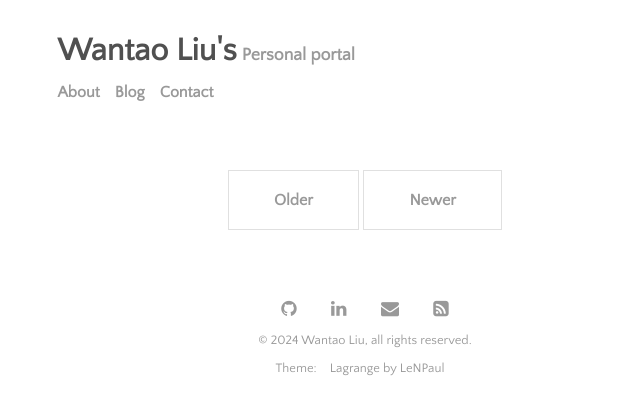
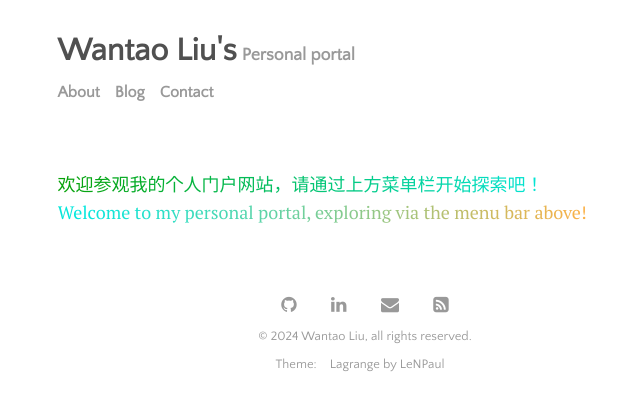
Before and after one commit to Tenktau/me.vantao.cn, a Jekyll site: the page built from index.html, in a window 1280 px wide. Shown: the top 415 px of the page, without its empty margins (275-915 px from the left). Built offline with Jekyll 4.4.1, drawn with Linux system fonts in a browser that asks for light colours; the list of posts is cut into pages by our own code.

Commit message:
feat: add gradient welcome message to replace the previous blank homepage

```diff
--- a/_layouts/home.html
+++ b/_layouts/home.html
@@ -2,12 +2,12 @@
 layout: default
 ---
 
-{% for post in paginator.posts %}
+<!-- {% for post in paginator.posts %} -->
   <div class="posts-container">
     <h1>
       <a href="{{ site.github.url }}{{ post.url }}">{{ post.title }}</a>
     </h1>
-    {% if post.image %}
+    <!-- {% if post.image %}
       <div class="thumbnail-container">
         <a href="{{ site.github.url }}{{ post.url }}"><img src="{{ site.github.url }}/assets/img/{{ post.image }}"></a>
       </div>
@@ -15,11 +15,11 @@ layout: default
     <p>
       {{ post.content | strip_html | truncate: 350 }} <a href="{{ site.github.url }}{{ post.url }}">Read more</a>
       <span class="post-date"><i class="fa fa-calendar" aria-hidden="true"></i> {{ post.date | date_to_string }} - <i class="fa fa-clock-o" aria-hidden="true"></i> {% include read-time.html %}</span>
-    </p>
+    </p> -->
   </div>
-{% endfor %}
+<!-- {% endfor %} -->
 <!-- Pagination links -->
-<div class="pagination">
+<!-- <div class="pagination">
   {% if paginator.next_page %}
     <a class="pagination-button pagination-active next" href="{{ site.github.url }}{{ paginator.next_page_path }}">{{ site.data.settings.pagination.previous_page }}</a>
   {% else %}
@@ -30,4 +30,7 @@ layout: default
   {% else %}
     <span class="pagination-button">{{ site.data.settings.pagination.next_page }}</span>
   {% endif %}
-</div>
+</div> -->
+<a class="topBannerTitleText">
+  欢迎参观我的个人门户网站，请通过上方菜单栏开始探索吧！<br>Welcome to my personal portal, exploring via the menu bar above!
+</a>
--- a/_sass/_home.scss
+++ b/_sass/_home.scss
@@ -54,3 +54,10 @@
 .pagination-active:hover {
   background-color: $pagination-button-color;
 }
+
+.topBannerTitleText {
+  background: linear-gradient(90deg, #06a106, #04e8e0 50%, #fcb045);
+  -webkit-background-clip: text;
+  background-clip: text;
+  -webkit-text-fill-color: #0000;
+}
```
